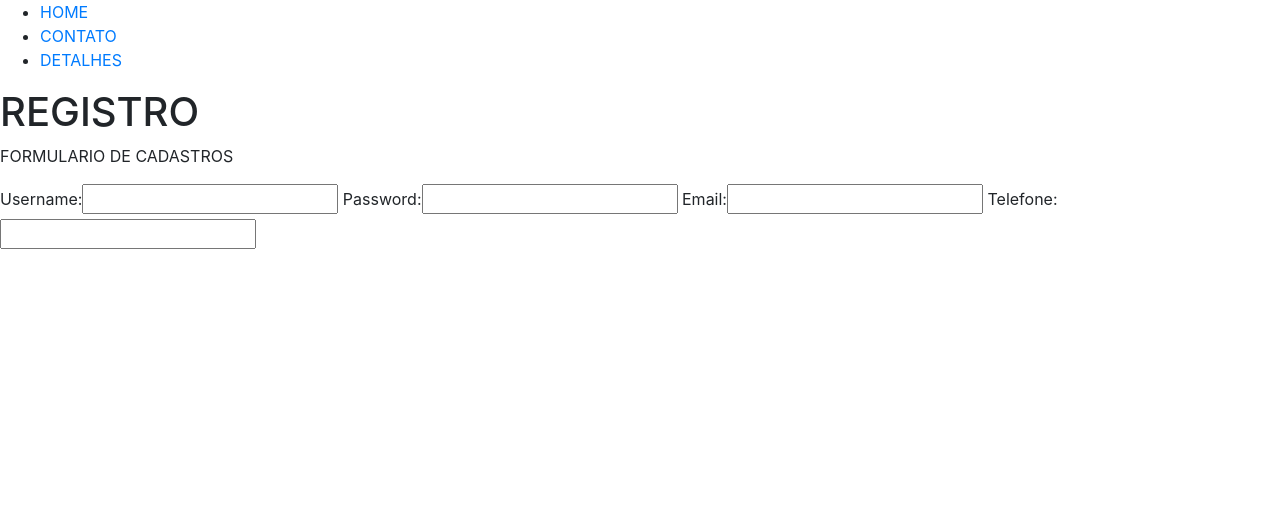
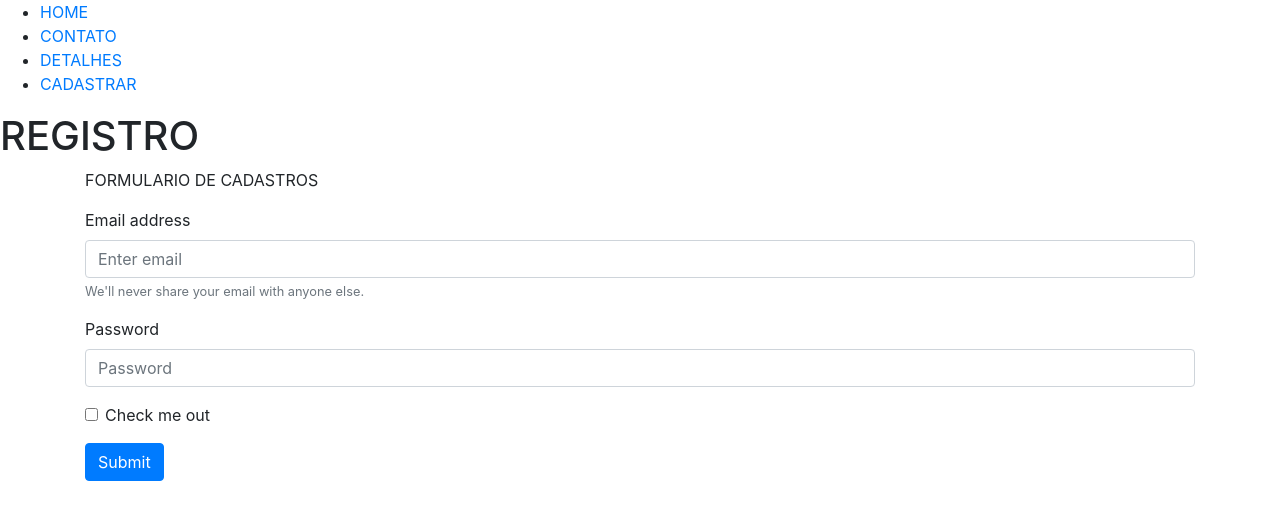
Before and after one commit to helpthx/Courses, a Django app: page /registro/ in a window 1280 px wide. Shown: the top 520 px of the page. Run offline with Django 3.2, Linux system fonts and the light colour scheme; some libraries are stand-ins or nearby versions.

Commit message:
[UP]att seg 10

```diff
--- a/Django/myapp/News/admin.py
+++ b/Django/myapp/News/admin.py
@@ -1,6 +1,6 @@
 from django.contrib import admin
-from . models import News, SportNews, registro
+from . models import News, SportNews, Dataregistro
 
 admin.site.register(News)
 admin.site.register(SportNews)
-admin.site.register(registro)
+admin.site.register(Dataregistro)
--- a/Django/myapp/News/forms.py
+++ b/Django/myapp/News/forms.py
@@ -5,4 +5,3 @@ class registroform(forms.Form):
 	username = forms.CharField(max_length=100)
 	password = forms.CharField(max_length=100)
 	email = forms.CharField(max_length=100)
-	telefone = forms.CharField(max_length=100)
--- a/Django/myapp/News/models.py
+++ b/Django/myapp/News/models.py
@@ -23,11 +23,10 @@ class SportNews(models.Model):
 		return self.author
 
 
-class registro(models.Model):
+class Dataregistro(models.Model):
 	username = models.CharField(max_length=100)
 	password = models.CharField(max_length=100)
 	email = models.CharField(max_length=100)
-	telefone = models.CharField(max_length=100)
 
 	def __str__(self):
-		return self.author
+		return self.username
--- a/Django/myapp/News/templates/navbar.html
+++ b/Django/myapp/News/templates/navbar.html
@@ -3,5 +3,7 @@
         <li><a href="{%url 'home' %}">HOME</a></li>
         <li><a href="{%url 'contatos' %}">CONTATO</a></li>
         <li><a href="{%url 'detalhes' %}">DETALHES</a></li>
+        <li><a href="{%url 'registro' %}">CADASTRAR</a></li>
+
     </ul>
 </nav>
--- a/Django/myapp/News/templates/registro.html
+++ b/Django/myapp/News/templates/registro.html
@@ -5,10 +5,30 @@
 {%block content %}
 
 <h1>REGISTRO</h1>
+<div class="container">
+
 
 <p>FORMULARIO DE CADASTROS</p>
+<form action="{% url 'addUser' %}" method="post">
+    {% csrf_token %}
+    <div class="form-group">
+    <label for="exampleInputEmail1">Email address</label>
+    <input type="email" class="form-control" id="exampleInputEmail1" aria-describedby="emailHelp" placeholder="Enter email">
+    <small id="emailHelp" class="form-text text-muted">We'll never share your email with anyone else.</small>
+  </div>
+  <div class="form-group">
+    <label for="exampleInputPassword1">Password</label>
+    <input type="password" class="form-control" id="exampleInputPassword1" placeholder="Password">
+  </div>
+  <div class="form-group form-check">
+    <input type="checkbox" class="form-check-input" id="exampleCheck1">
+    <label class="form-check-label" for="exampleCheck1">Check me out</label>
+  </div>
+  <button type="submit" class="btn btn-primary">Submit</button>
 
-{{form}}
+
+</form>
+</div>
 
 {% endblock %}
 
--- a/Django/myapp/News/urls.py
+++ b/Django/myapp/News/urls.py
@@ -14,6 +14,7 @@ Including another URLconf
     2. Add a URL to urlpatterns:  url(r'^blog/', include('blog.urls'))
 """
 from django.conf.urls import url, include
+from django.urls import path
 from django.contrib import admin
 from . import views
 
@@ -24,5 +25,6 @@ urlpatterns = [
 	url(r'^detalhes/', views.Novidades_detalhes, name='detalhes'),
 	url(r'^year/(?P<year>[0-9]{4})', views.Novidades_anual, name='novidades'),
 	url(r'^registro/', views.registro, name='registro'),
+    url(r'^addUser', views.addUser, name='addUser'),
     url(r'^admin/', admin.site.urls),
 ]
--- a/Django/myapp/News/views.py
+++ b/Django/myapp/News/views.py
@@ -1,7 +1,9 @@
-from django.shortcuts import render
+from django.shortcuts import render, redirect
 from django.shortcuts import HttpResponse
 from .models import News
 from .forms import registroform
+from .models import Dataregistro
+
 
 def home(resquest):
 	context = {
@@ -39,3 +41,15 @@ def registro(resquest):
 
 	}
 	return render(resquest, "registro.html", context)
+
+def addUser(request):
+	form = registroform(request.POST)
+	if form.is_valid():
+		registro = Dataregistro(username=form.cleaned_data['username'],
+								password=form.cleaned_data['password'],
+								email=form.cleaned_data['email']
+								)
+
+		registro.save()
+
+		return redirect('/home')
```
Also changed, not shown: Django/myapp/News/migrations/0005_auto_20181210_0314.py (added), Django/myapp/News/migrations/0006_auto_20181210_0315.py (added), Django/myapp/News/migrations/0007_auto_20181210_0317.py (added), Django/myapp/News/migrations/0008_auto_20181210_2201.py (added), Django/myapp/News/migrations/0009_auto_20181210_2203.py (added), Django/myapp/News/migrations/0010_auto_20181210_2218.py (added), Django/myapp/News/migrations/0011_auto_20181210_2223.py (added), Django/myapp/News/migrations/0012_remove_dataregistro_tel.py (added).
